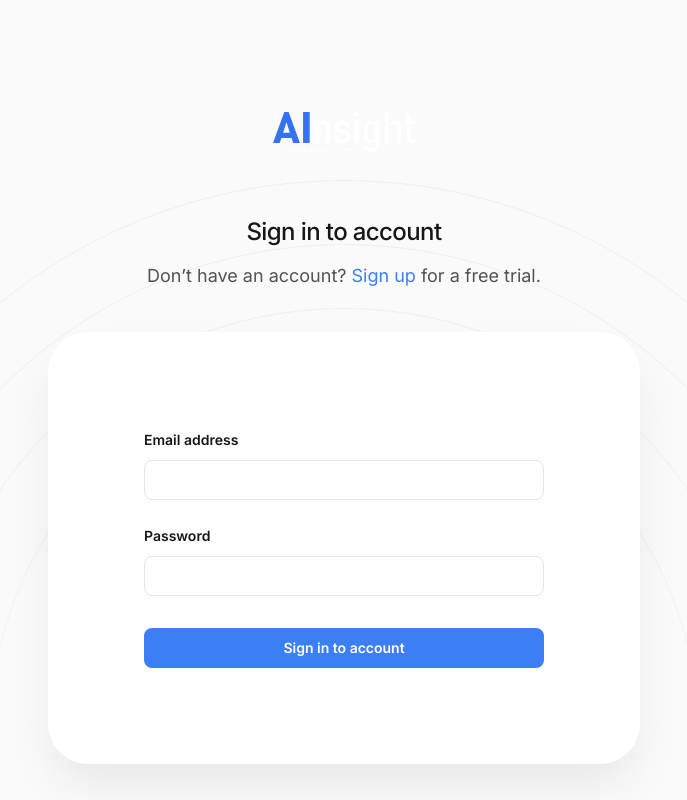
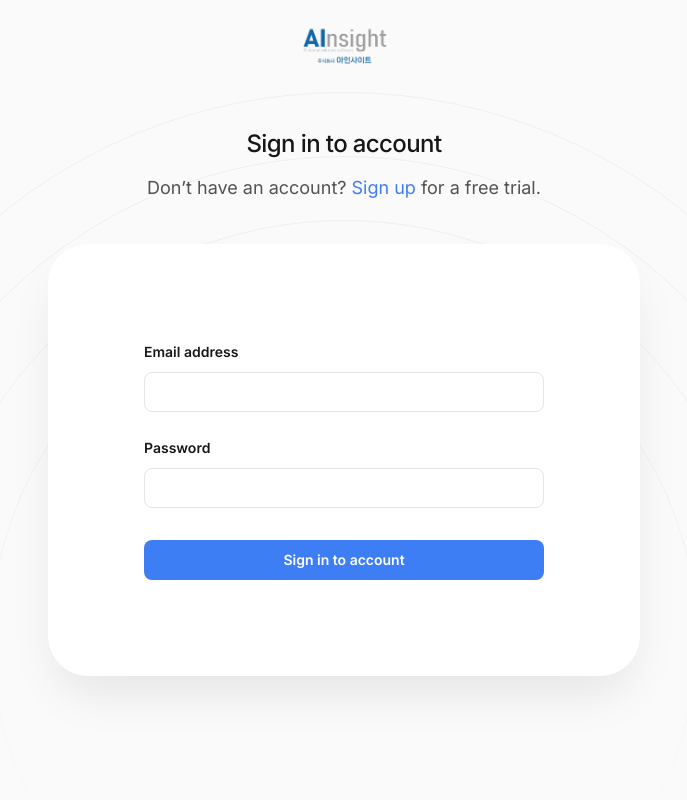
Before and after one commit to AInsightrnd/web, a Next.js app: page /login in a window 1280 px wide. Shown: the whole page, without its empty margins (296-983 px from the left). Built offline with nearby package versions, Linux system fonts and the light colour scheme.

Commit message:
AW-15 - auth flow ux skeleton

```diff
--- a/src/components/AuthLayout.tsx
+++ b/src/components/AuthLayout.tsx
@@ -2,6 +2,7 @@ import Link from 'next/link'
 
 import { CirclesBackground } from '@/components/CirclesBackground'
 import { Logo } from '@/components/Logo'
+import { ImageLogo } from './ImageLogo'
 
 export function AuthLayout({
   title,
@@ -13,10 +14,11 @@ export function AuthLayout({
   children: React.ReactNode
 }) {
   return (
-    <main className="flex min-h-full overflow-hidden pt-16 sm:py-28">
+    <main className="flex min-h-full overflow-hidden pt-16 sm:py-2">
       <div className="mx-auto flex w-full max-w-2xl flex-col px-4 sm:px-6">
         <Link href="/" aria-label="Home">
-          <Logo className="mx-auto h-10 w-auto" />
+          {/* <Logo className="mx-auto h-10 w-auto" /> */}
+          <ImageLogo className='mx-auto mt-4 h-10 w-auto' />
         </Link>
         <div className="relative mt-12 sm:mt-16">
           <CirclesBackground
--- a/src/components/Header.tsx
+++ b/src/components/Header.tsx
@@ -8,7 +8,6 @@ import { Button } from '@/components/Button'
 import { Container } from '@/components/Container'
 import { Logo } from '@/components/Logo'
 import { NavLinks } from '@/components/NavLinks'
-import { ImageLogo } from './ImageLogo'
 
 function MenuIcon(props: React.ComponentPropsWithoutRef<'svg'>) {
   return (
```
